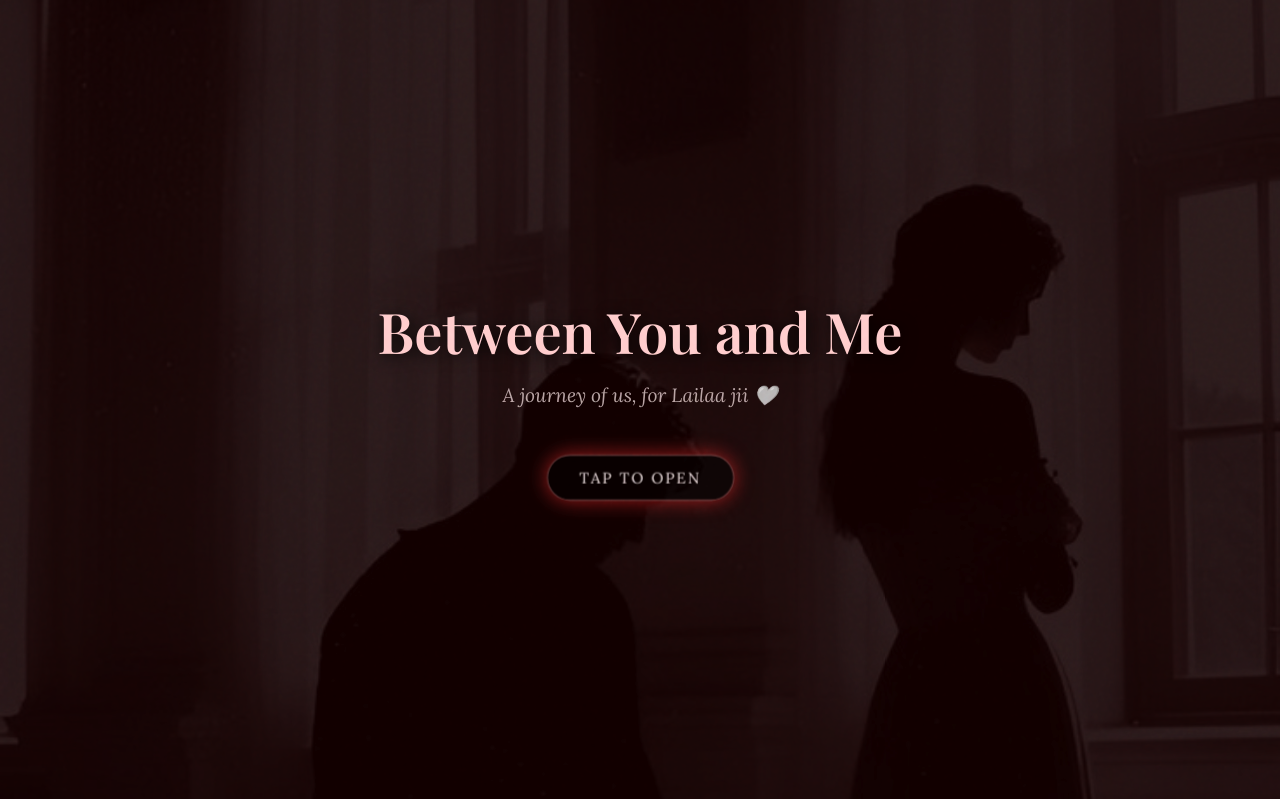
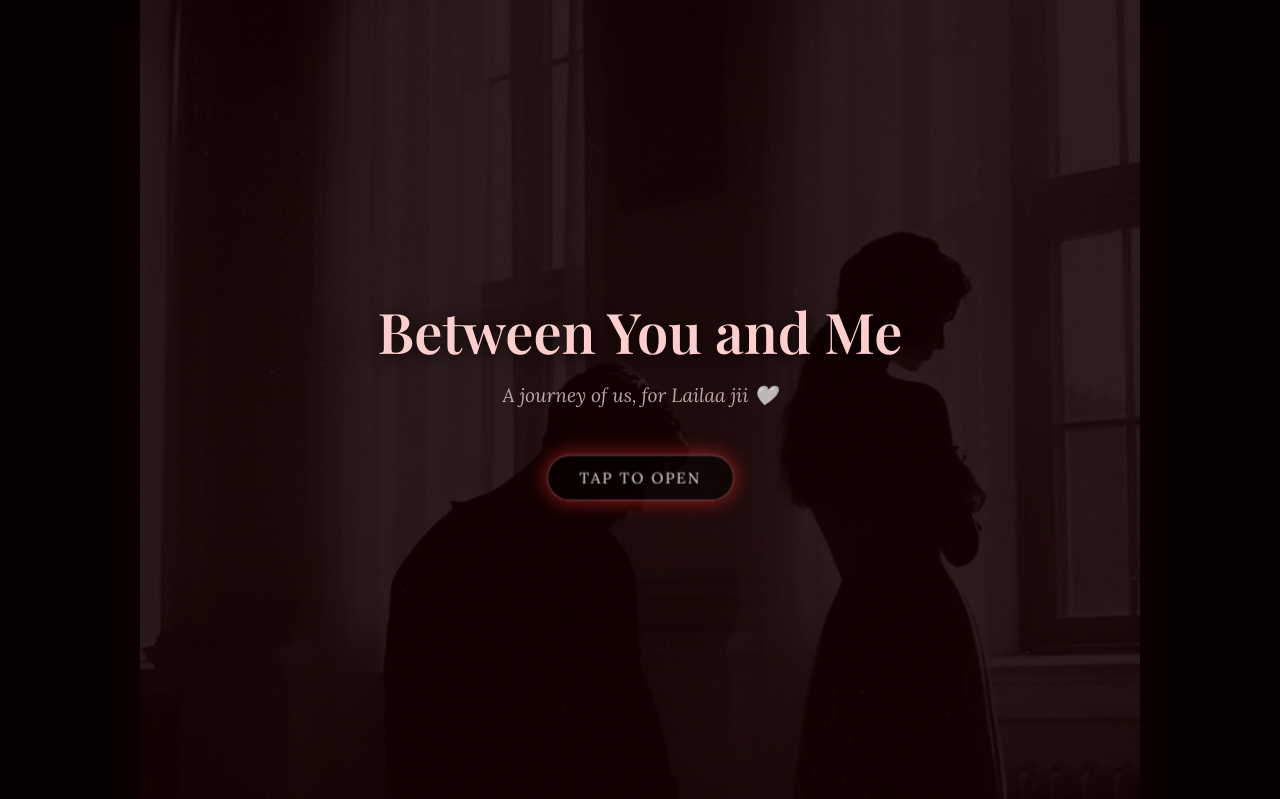
Before and after one commit to whitefog551/Between-you-and-me, a plain HTML site: page index.html in a window 1280 px wide. Shown: the top 799 px of the page. Drawn offline with nearby package versions, Linux system fonts and the light colour scheme; a web font is replaced by a local one.

Commit message:
Update index.html

```diff
--- a/index.html
+++ b/index.html
@@ -161,6 +161,40 @@
             mix-blend-mode: overlay; /* Yeh usko piche wale red theme ke sath mix karega */
             animation: grain-flicker 0.3s steps(5) infinite;
         }
+                /* 💻 Desktop View: Real Book Layout */
+        @media (min-width: 800px) {
+            body {
+                display: flex;
+                justify-content: center;
+                align-items: center;
+                background-color: #050000; /* Darker outside the book */
+            }
+
+            /* Container becomes the open book */
+            .book-container, .container, .main-content {
+                display: flex;
+                flex-wrap: wrap;
+                justify-content: space-between;
+                max-width: 1000px;
+                padding: 40px;
+                background: #110505;
+                box-shadow: 0 0 50px rgba(100, 0, 0, 0.2);
+                border-radius: 10px;
+                margin-top: 20px;
+            }
+
+            /* Chapters become side-by-side pages */
+            .chapter, .section {
+                width: 46%; /* Adha hissa left, adha right */
+                margin-bottom: 40px;
+            }
+
+            .cover-overlay {
+                /* Make cover look like a book cover on large screens */
+                max-width: 1000px;
+                margin: 0 auto;
+                left: 0; right: 0;
+            }
 
     </style>
 </head>
```
